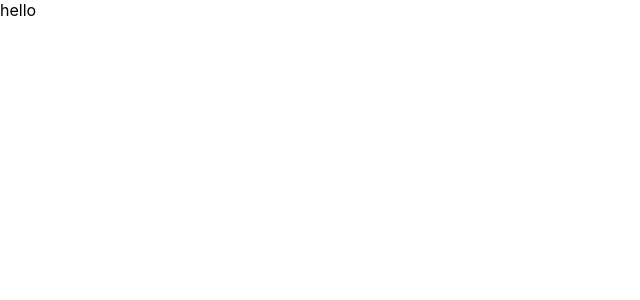
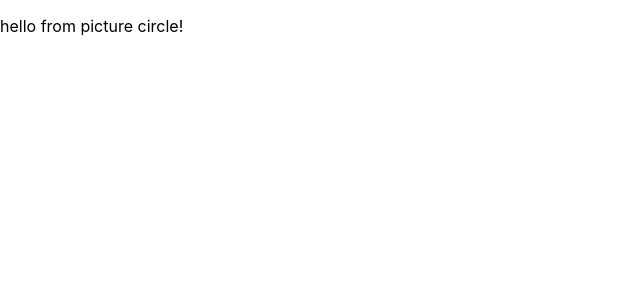
Before and after one commit to luane-aquino/simple-instagram-clone-v2, a React (Create React App) app: page / in a window 1280 px wide. Shown: the top 300 px of the page, without its empty margins (0-640 px from the left). Built offline with nearby package versions, Linux system fonts and the light colour scheme.

Commit message:
configured ts

```diff
--- a/package.json
+++ b/package.json
@@ -6,9 +6,14 @@
     "@testing-library/jest-dom": "^5.14.1",
     "@testing-library/react": "^13.0.0",
     "@testing-library/user-event": "^13.2.1",
+    "@types/jest": "^29.2.3",
+    "@types/node": "^18.11.9",
+    "@types/react": "^18.0.25",
+    "@types/react-dom": "^18.0.9",
     "react": "^18.2.0",
     "react-dom": "^18.2.0",
     "react-scripts": "5.0.1",
+    "typescript": "^4.9.3",
     "web-vitals": "^2.1.0"
   },
   "scripts": {
--- /dev/null
+++ b/src/components/PictureCircle/index.tsx
@@ -0,0 +1,9 @@
+const PictureCircle = () => {
+  return (
+    <>
+      <p>hello from picture circle!</p>
+    </>
+  )
+}
+
+export default PictureCircle
--- a/src/pages/home/App.js
+++ b/src/pages/home/App.tsx
@@ -1,7 +1,9 @@
+import PictureCircle from "../../components/PictureCircle";
+
 function App() {
   return (
     <div className="App">
-      hello
+      <PictureCircle/>
     </div>
   );
 }
```
Also changed, not shown: src/index.tsx (renamed from src/index.js, +5 -4 lines), tsconfig.json (added, +26 -0 lines), src/setupTests.ts (renamed from src/setupTests.js), 2 other files (tests, documents, lock files or other folders).
